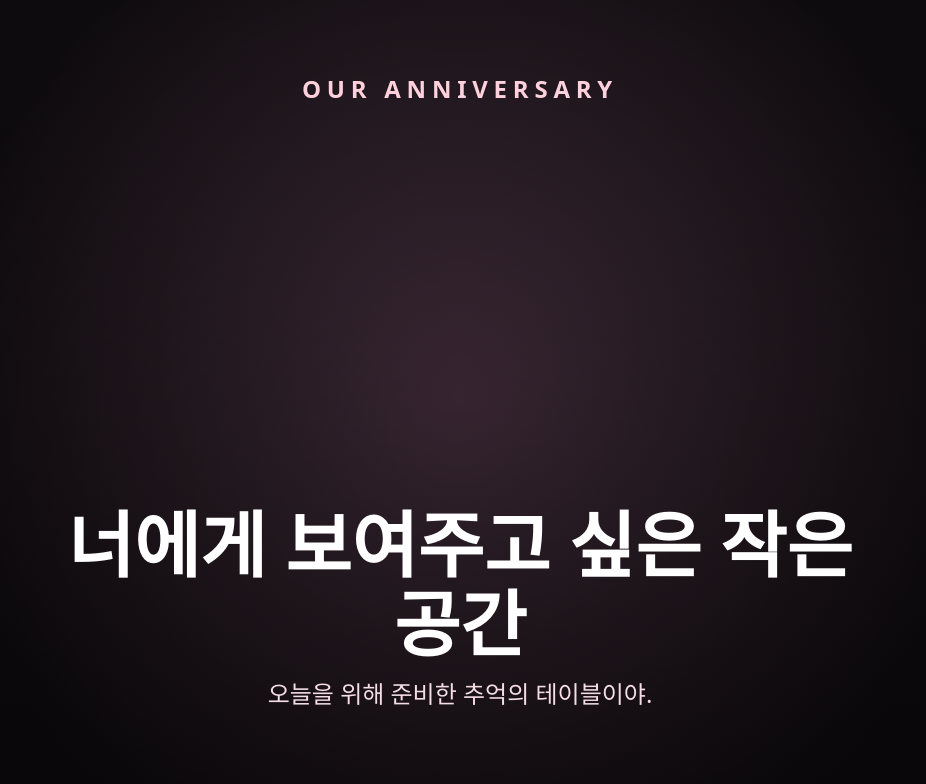
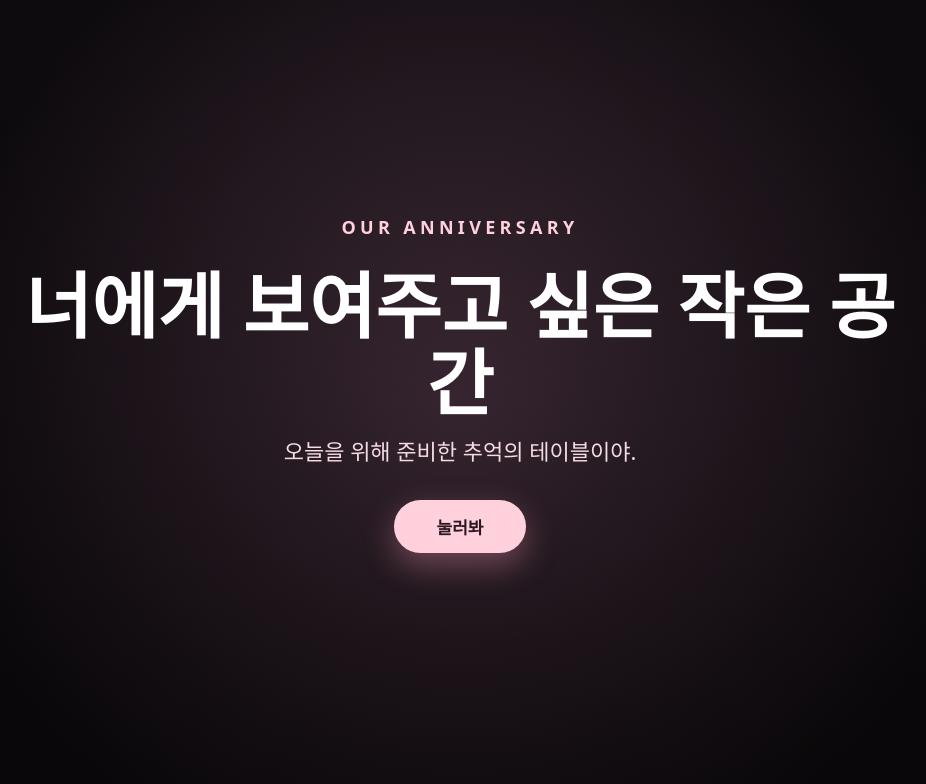
Before and after one commit to umgeunchan/Anniversary, a React (Vite) app: page / in a window 1280 px wide. Shown: the top 784 px of the page, without its empty margins (180-1106 px from the left). Built offline with nearby package versions, Linux system fonts and the light colour scheme.

Commit message:
css 수정

```diff
--- a/src/index.css
+++ b/src/index.css
@@ -29,55 +29,82 @@ button {
     linear-gradient(rgba(0, 0, 0, 0.35), rgba(0, 0, 0, 0.6)),
     radial-gradient(circle at center, #67465b 0%, #161116 70%);
 }
+.start-screen {
+  width: 100vw;
+  min-height: 100dvh;
+  display: flex;
+  align-items: center;
+  justify-content: center;
+  text-align: center;
 
-.start-screen {
-  width: 100%;
-  height: 100%;
-  display: grid;
-  place-items: center;
-  text-align: center;
-  padding: 24px;
+  /* 노트북 화면에서 버튼이 아래로 밀리지 않게 위아래 여백 조절 */
+  padding: clamp(20px, 4vh, 48px) 20px;
+
+  position: relative;
+  z-index: 5;
 }
 
 .start-content {
-  max-width: 900px;
-  padding: 24px;
+  width: min(900px, 92vw);
+  display: flex;
+  flex-direction: column;
+  align-items: center;
+  justify-content: center;
+
+  /* 화면 높이가 작을 때 전체가 너무 커지지 않게 */
+  transform: translateY(-2vh);
 }
 
 .start-eyebrow {
-  font-size: 24px;
+  font-size: clamp(12px, 1.5vw, 18px);
   letter-spacing: 0.24em;
   text-transform: uppercase;
   color: #ffd1dc;
   font-weight: 800;
-  margin-bottom: 400px;
+  margin: 0 0 clamp(10px, 2vh, 18px);
 }
 
 .start-title {
-  font-size: clamp(40px, 7vw, 88px);
-  line-height: 1.1;
-  margin: 0 0 22px;
+  /* 기존보다 최대 크기를 줄여서 노트북 화면 대응 */
+  font-size: clamp(34px, 6vw, 72px);
+  line-height: 1.08;
+  margin: 0 0 clamp(14px, 2.5vh, 22px);
   color: #ffffff;
 }
 
 .start-description {
-  font-size: clamp(16px, 2vw, 24px);
-  line-height: 1.6;
+  font-size: clamp(14px, 1.8vw, 22px);
+  line-height: 1.55;
   color: #f5dce5;
-  margin: 0 0 400px;
+
+  /* 버튼이 밀리지 않도록 아래 margin 축소 */
+  margin: 0 0 clamp(22px, 4vh, 36px);
 }
 
 .enter-button {
-  position: relative;
+  display: inline-flex;
+  align-items: center;
+  justify-content: center;
+
+  min-width: 132px;
+  min-height: 50px;
+  padding: 14px 32px;
+
   border: 0;
   border-radius: 999px;
-  padding: 16px 34px;
-  font-size: 40px;
+
+  font-size: 17px;
   font-weight: 800;
-  cursor: pointer;
+
   background: #ffd1dc;
   color: #2b1720;
+
+  cursor: pointer;
+  position: relative;
+  z-index: 20;
+
   box-shadow: 0 12px 32px rgba(255, 160, 190, 0.35);
+
   transition:
     transform 0.2s ease,
     box-shadow 0.2s ease,
@@ -598,3 +625,34 @@ button {
     line-height: 1.8;
   }
 }
+
+@media (max-height: 760px) {
+  .start-screen {
+    padding: 18px 20px;
+  }
+
+  .start-content {
+    transform: translateY(-1vh);
+  }
+
+  .start-eyebrow {
+    font-size: 13px;
+    margin-bottom: 10px;
+  }
+
+  .start-title {
+    font-size: clamp(30px, 5vw, 58px);
+    margin-bottom: 14px;
+  }
+
+  .start-description {
+    font-size: clamp(14px, 1.5vw, 18px);
+    margin-bottom: 22px;
+  }
+
+  .enter-button {
+    min-height: 46px;
+    padding: 12px 28px;
+    font-size: 16px;
+  }
+}
```
